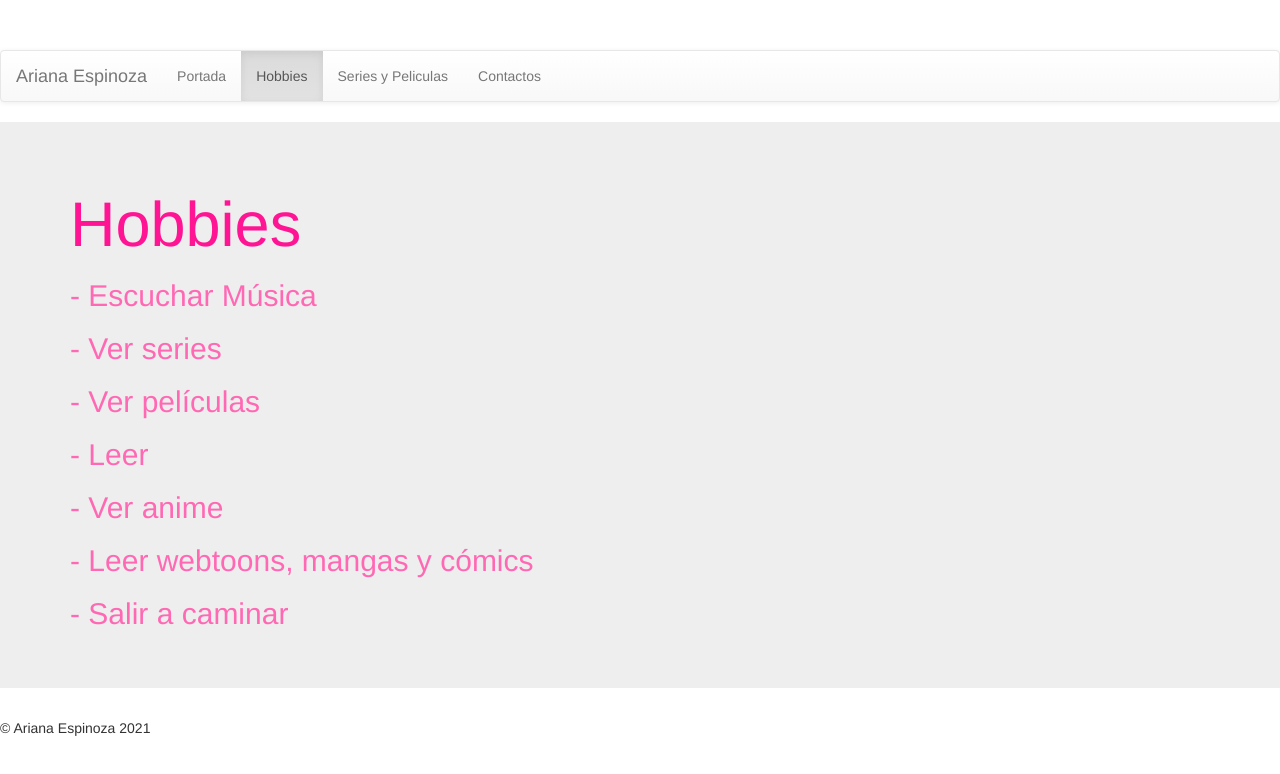
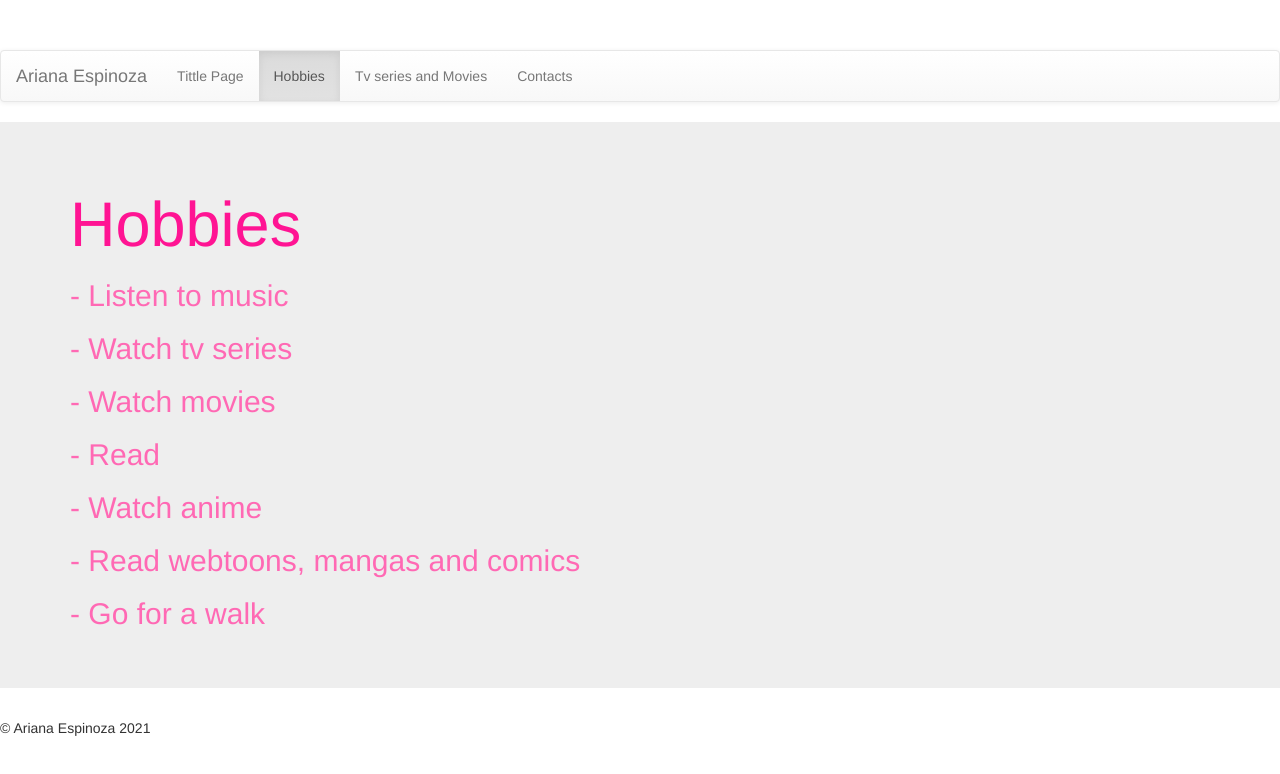
Before and after one commit to Ariana1998/LandingEspinozaAriana, a website: page public_html/hobbies.html in a window 1280 px wide. Drawn offline with nearby package versions, Linux system fonts and the light colour scheme.

Commit message:
Update hobbies.html

```diff
--- a/public_html/hobbies.html
+++ b/public_html/hobbies.html
@@ -34,10 +34,10 @@
       <a class="navbar-brand" href="#">Ariana Espinoza</a>
     </div>
     <ul class="nav navbar-nav">
-      <li><a href="index.html">Portada</a></li>
+      <li><a href="index.html">Tittle Page</a></li>
       <li class="active"><a href="hobbies.html">Hobbies</a></li>
-      <li><a href="series.html">Series y Peliculas</a></li>
-      <li><a href="contactos.html">Contactos</a></li>
+      <li><a href="series.html">Tv series and Movies</a></li>
+      <li><a href="contactos.html">Contacts</a></li>
     </ul>
   </div>
 </nav>
@@ -47,13 +47,13 @@
     <div class="jumbotron">
       <div class="container">
         <h1 style="color: deeppink">Hobbies</h1>
-        <h2 style="color: hotpink">- Escuchar M&uacute;sica </h2>
-        <h2 style="color: hotpink">- Ver series </h2>
-        <h2 style="color: hotpink">- Ver pel&iacute;culas </h2>
-        <h2 style="color: hotpink">- Leer </h2>
-        <h2 style="color: hotpink">- Ver anime </h2>
-        <h2 style="color: hotpink">- Leer webtoons, mangas y c&oacute;mics </h2>
-        <h2 style="color: hotpink">- Salir a caminar </h2>
+        <h2 style="color: hotpink">- Listen to music </h2>
+        <h2 style="color: hotpink">- Watch tv series </h2>
+        <h2 style="color: hotpink">- Watch movies </h2>
+        <h2 style="color: hotpink">- Read </h2>
+        <h2 style="color: hotpink">- Watch anime </h2>
+        <h2 style="color: hotpink">- Read webtoons, mangas and comics </h2>
+        <h2 style="color: hotpink">- Go for a walk </h2>
       </div>
     </div>
 
```
